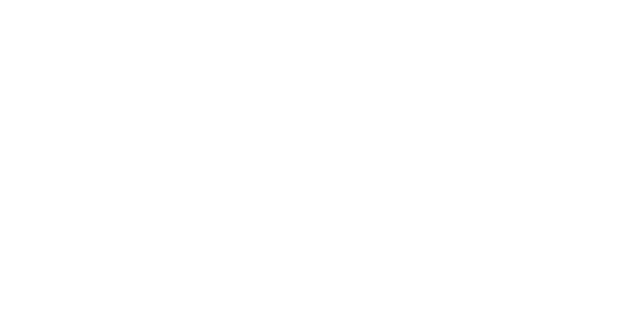
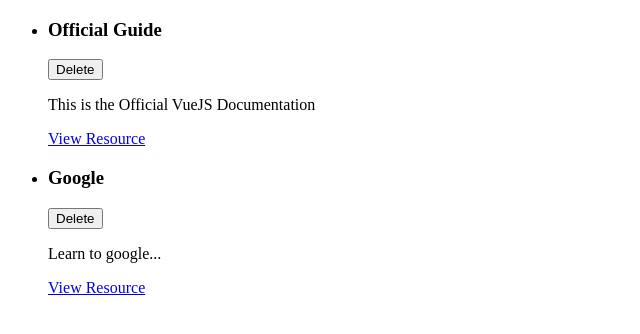
Before and after one commit to itsathefak/Learning-Resources-App-VueJS, a Vue app: page / in a window 1280 px wide. Shown: the top 334 px of the page, without its empty margins (0-640 px from the left). Built offline with nearby package versions, Linux system fonts and the light colour scheme.

Commit message:
First Components and Props

```diff
--- a/src/App.vue
+++ b/src/App.vue
@@ -1,10 +1,22 @@
 <template>
   <ul>
+    <learning-resource
+      v-for="res in storedResources"
+      :key="res.id"
+      :title="res.title"
+      :description="res.description"
+      :link="res.link"
+    ></learning-resource>
   </ul>
 </template>
 
 <script>
+import LearningResource from './components/learning-resources/LearningResource.vue';
 export default {
+  components: { LearningResource },
+  component: {
+    LearningResource,
+  },
   data() {
     return {
       storedResources: [
--- /dev/null
+++ b/src/components/learning-resources/LearningResource.vue
@@ -0,0 +1,20 @@
+<template>
+    <li>
+        <div>
+            <header>
+                <h3> {{ title }} </h3>
+                <button>Delete</button>
+            </header>
+        </div>
+        <p>{{ description }}</p>
+        <nav>
+            <a :href="link">View Resource</a>
+        </nav>
+    </li>
+</template>
+
+<script>
+export default{
+    props:['title', 'description', 'link']
+}
+</script>
--- a/src/main.js
+++ b/src/main.js
@@ -1,3 +1,5 @@
 import { createApp } from 'vue';
 
-createApp({}).mount('#app');
+import App from './App.vue'
+
+createApp(App).mount('#app');
```
